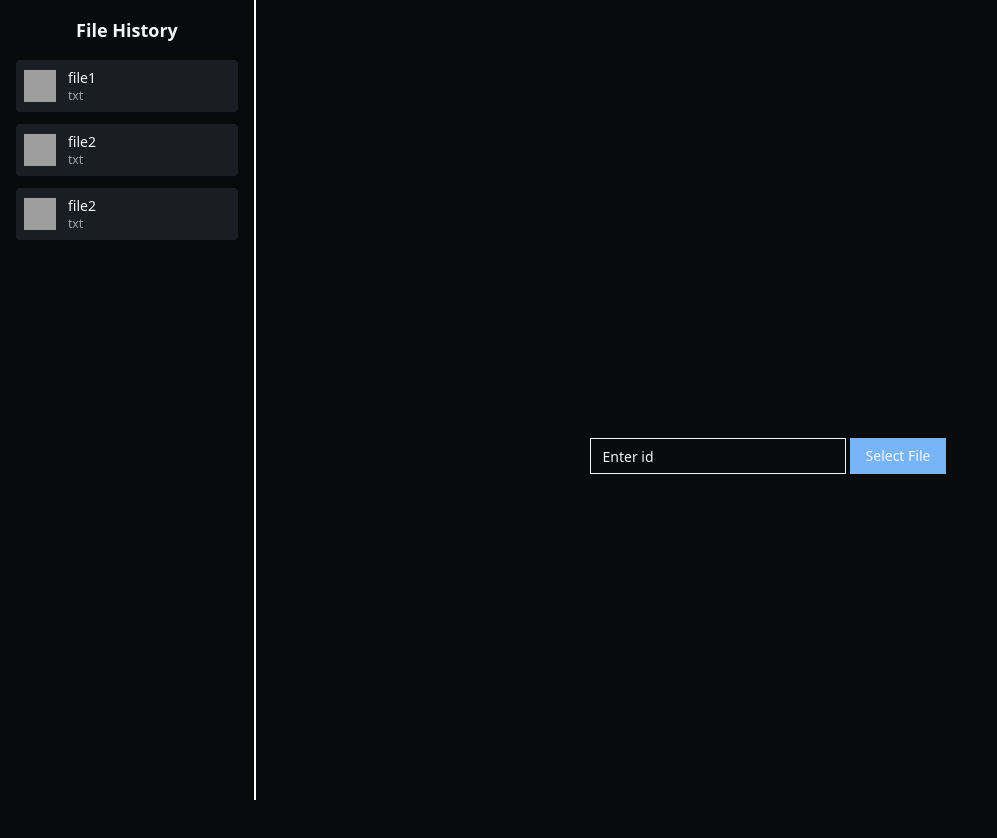
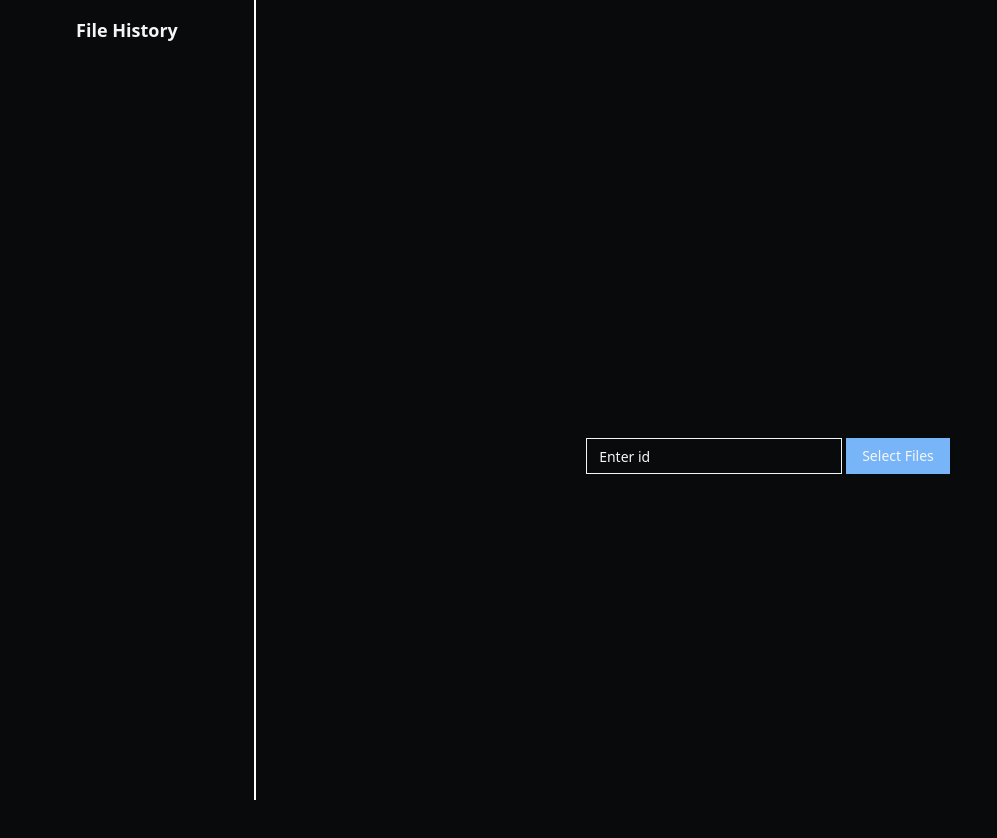
Before and after one commit to GabrielL915/myShared, a React (Vite) app in the folder app/frontend/: page / in a window 1280 px wide. Shown: the top 838 px of the page, without its empty margins (0-997 px from the left). Built offline with nearby package versions, Linux system fonts and the light colour scheme; grey boxes are pictures that could not be loaded.

Commit message:
add file type and file size validation

```diff
--- a/app/frontend/src/App.tsx
+++ b/app/frontend/src/App.tsx
@@ -4,40 +4,27 @@ import { Input } from "./components/ui/input";
 import MainLayout from "./layout/MainLayout";
 import FileUpload from "./components/feature/FileUpload";
 import { useState } from "react";
-
-const mockData = [
-  {
-    id: "1",
-    icon: "./assets/react.svg",
-    name: "file1",
-    type: "txt",
-    idFrom: "1",
-    idTo: "2",
-  },
-  {
-    id: "2",
-    icon: "./assets/react.svg",
-    name: "file2",
-    type: "txt",
-    idFrom: "2",
-    idTo: "1",
-  },
-  {
-    id: "3",
-    icon: "./assets/react.svg",
-    name: "file2",
-    type: "txt",
-    idFrom: "2",
-    idTo: "1",
-  },
-];
+import { FileItem } from "./lib/types";
 
 function App() {
-  const [fileName, setFileName] = useState<string | null>(null);
+  const [fileName, setFileName] = useState<string[]>([]);
 
-  const handleFileSelect = (file: File) => {
-    console.log(file.name);
-    setFileName(file.name);
+  const [mockData, setMockData] = useState<FileItem[]>([]);
+  const [idFrom, setIdFrom] = useState<string>('');
+  const [idTo, setIdTo] = useState<string>('');
+
+  const handleFileSelect = (files: File[]) => {
+    const newFiles = files.map((file, index) => ({
+      id: (mockData.length + index + 1).toString(),
+      icon: "./assets/react.svg",
+      name: file.name,
+      type: file.name.split('.').pop() || 'unknown',
+      idFrom: idFrom,
+      idTo: idTo,
+    }));
+
+    setMockData((prev) => [...prev, ...newFiles]);
+    setFileName((prev) => [...prev, ...newFiles.map((file) => file.name)]);
   };
 
   return (
@@ -48,11 +35,11 @@ function App() {
           <Input placeholder="Enter id" />
           <FileUpload onFileSelect={handleFileSelect} />
         </div>
-        {fileName && (
-        <div className="mt-2 text-center text-customText">
-          <pre>{fileName}</pre>
-        </div>
-      )}
+        {fileName.length > 0 && (
+          <div className="mt-2 text-center text-customText">
+            <pre>{fileName.map((name) => `${name}\n`)}</pre>
+            </div>
+        )}
       </div>
     </MainLayout>
   );
--- a/app/frontend/src/components/feature/FileUpload.tsx
+++ b/app/frontend/src/components/feature/FileUpload.tsx
@@ -1,12 +1,14 @@
-import { useRef, FC, ChangeEvent } from "react";
+import { useRef, FC, ChangeEvent, useState } from "react";
 import { Button } from "../ui/button";
+import { ALLOWED_FILE_TYPES, AllowedType } from "@/shared/file-type";
 
 interface FileUploadProps {
-  onFileSelect: (file: File) => void;
+  onFileSelect: (file: File[] & { type: AllowedType }) => void;
 }
 
 const FileUpload: FC<FileUploadProps> = ({ onFileSelect }) => {
   const fileInputRef = useRef<HTMLInputElement | null>(null);
+  const [, setSelectFiles] = useState<File[]>([]);
 
   const handleFileClick = () => {
     if (fileInputRef.current) {
@@ -17,21 +19,40 @@ const FileUpload: FC<FileUploadProps> = ({ onFileSelect }) => {
   const handleFileChange = (event: ChangeEvent<HTMLInputElement>) => {
     const files = event.target.files;
     if (files && files.length > 0) {
-      onFileSelect(files[0]);
+      const allowedTypes = Object.values(ALLOWED_FILE_TYPES).flat();
+      const validFiles: File[] = [];
+      for (let i = 0; i < files.length; i++) {
+        const file = files[i];
+        const fileSizeMB = file.size / (1024 * 1024);
+
+        if (!allowedTypes.includes(file.type as AllowedType)) {
+          alert("Invalid file type");
+          continue;
+        }
+
+        if (fileSizeMB > 5) {
+          alert("File size should be less than 5MB");
+          continue;
+        }
+
+        validFiles.push(file);
+      }
+      setSelectFiles(validFiles);
+      onFileSelect(validFiles as File[] & { type: AllowedType });
     }
   };
 
   return (
     <div className="flex flex-col items-center">
-      <Button onClick={handleFileClick}>Select File</Button>
+      <Button onClick={handleFileClick}>Select Files</Button>
       <input
         type="file"
         ref={fileInputRef}
+        accept={Object.values(ALLOWED_FILE_TYPES).flat().join(",")}
         onChange={handleFileChange}
         style={{ display: "none" }}
       />
     </div>
   );
 };
-
 export default FileUpload;
```
